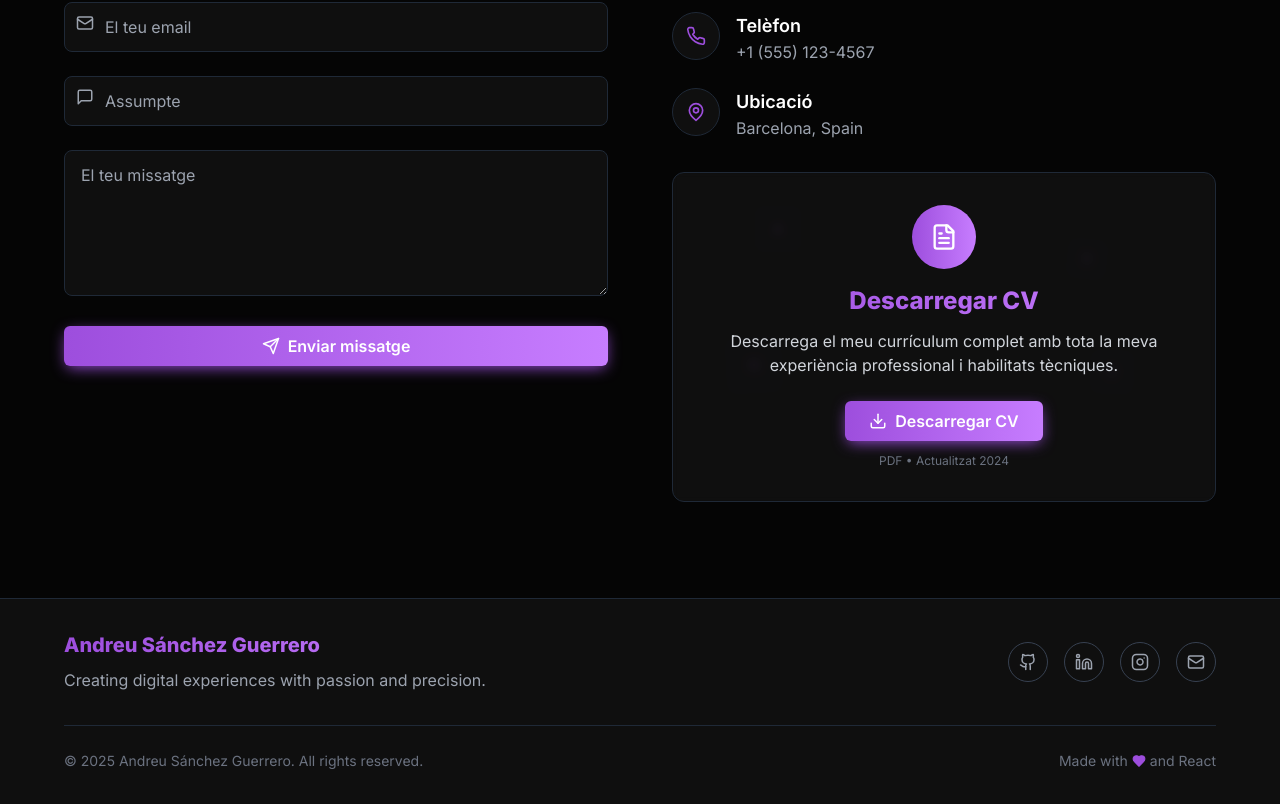
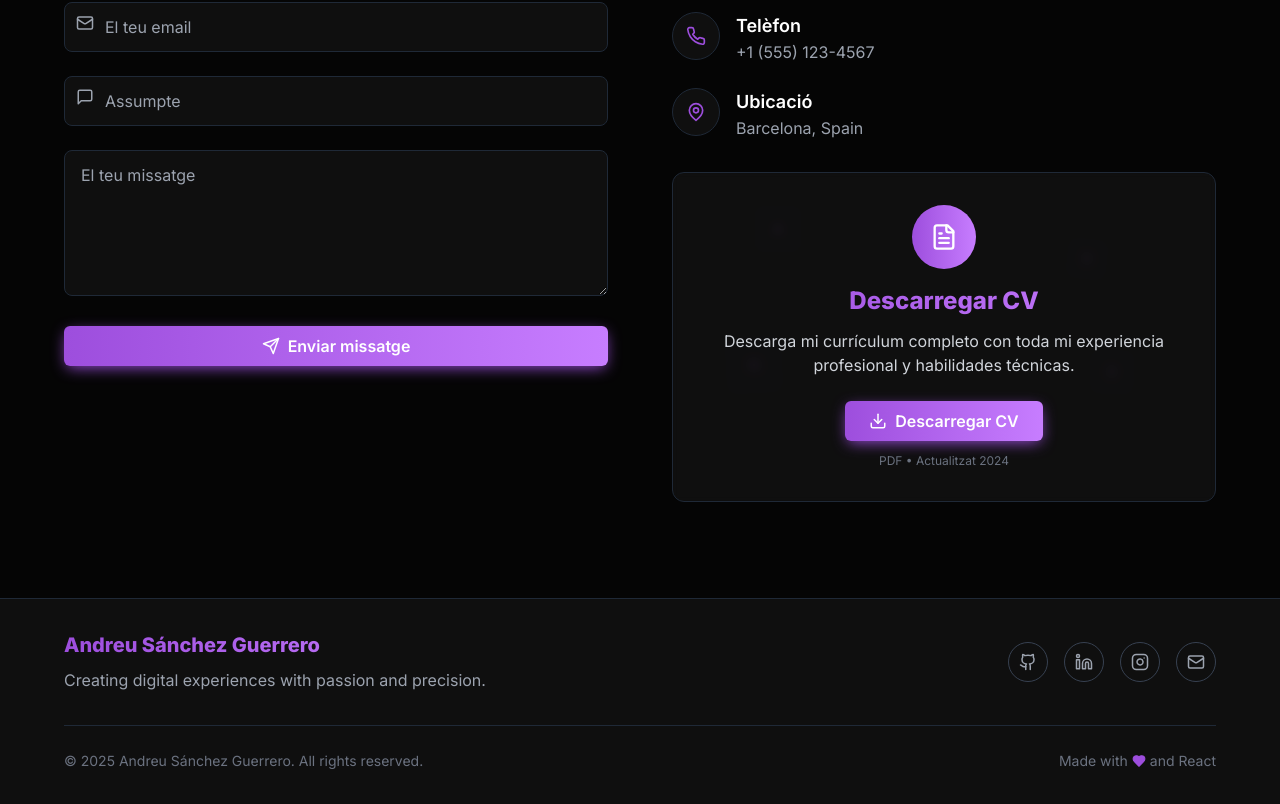
Before and after one commit to AndreuSG/portfolio, a React (Vite) app: page / in a window 1280 px wide. Shown: the part 6795-7599 px from the top of the page. Built offline with nearby package versions, Linux system fonts and the light colour scheme.

Commit message:
Updated contact.ts

```diff
--- a/src/translations/locales/ca/contact.ts
+++ b/src/translations/locales/ca/contact.ts
@@ -22,15 +22,7 @@ export const contact: ContactTranslations = {
   },
   cv: {
     title: 'Descarregar CV',
-    description: 'Descarrega el meu currículum complet amb tota la meva experiència professional i habilitats tècniques.',
     download: 'Descarregar CV',
     updated: 'Actualitzat',
   },
-  work: {
-    title: 'Treballem junts',
-    description:
-      'Estic disponible per col·laborar amb tu i ajudar-te a portar el teu projecte al següent nivell. Parlem-ne.',
-    visitSite: 'Veure portfolio',
-    services: 'Veure serveis',
-  },
 };
```
